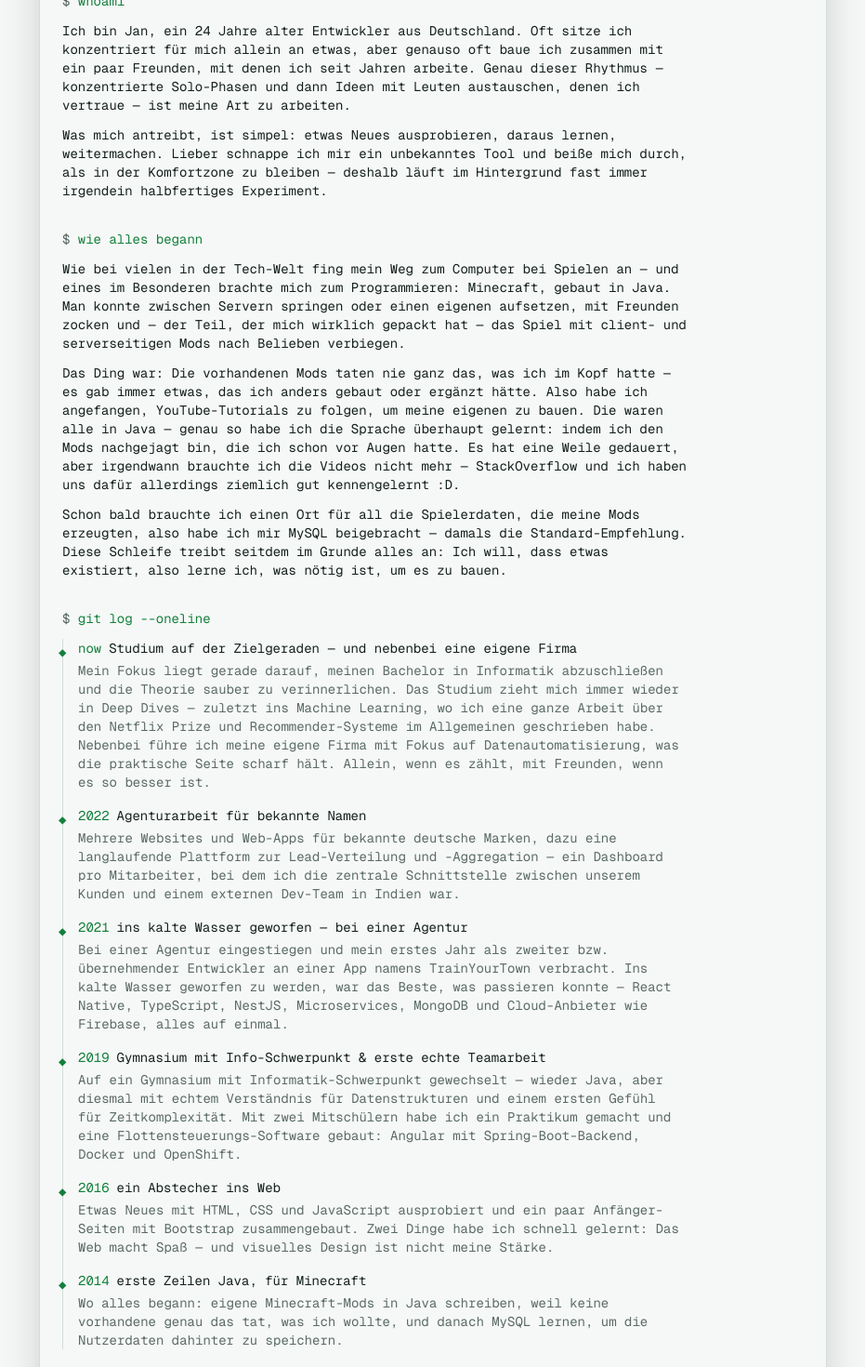
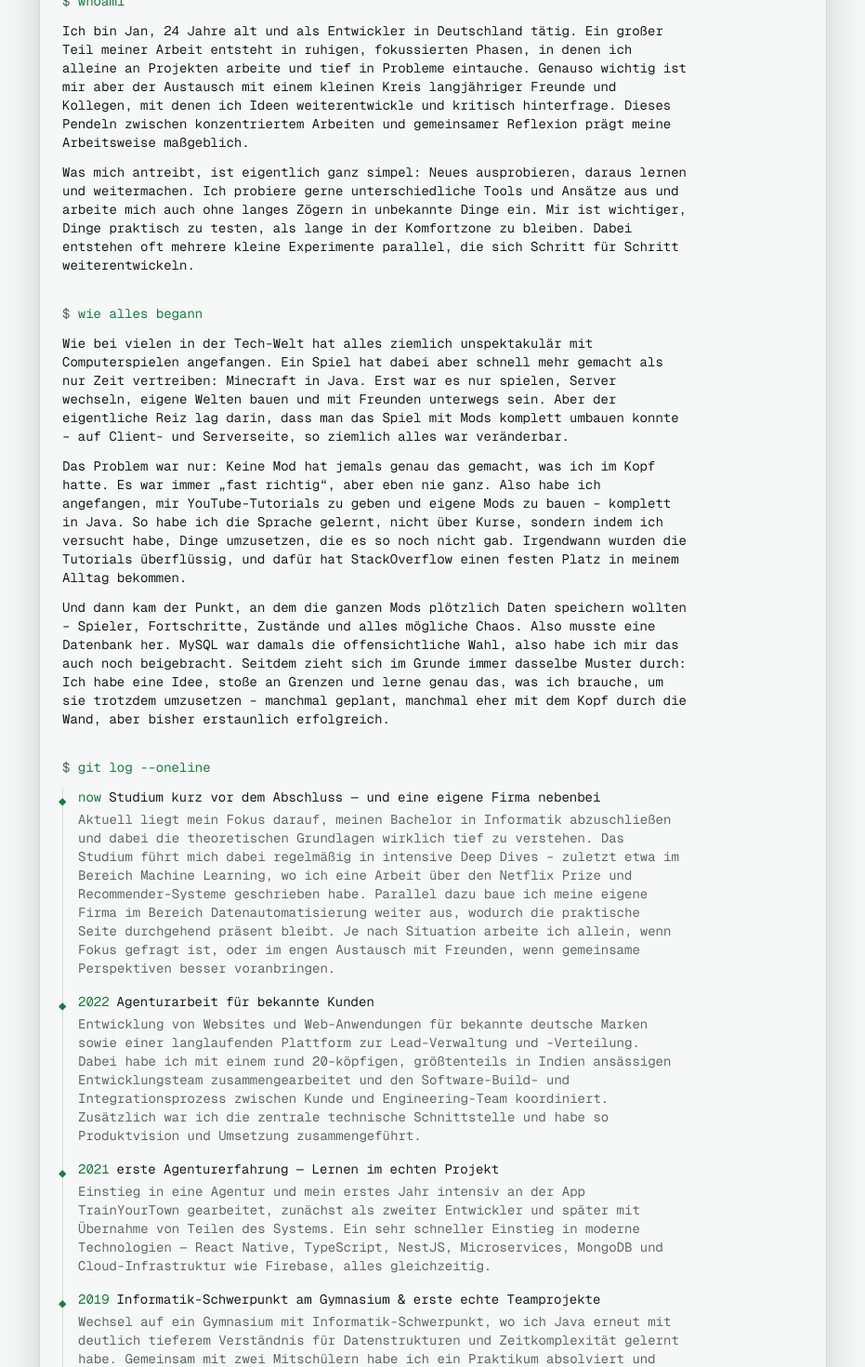
Before and after one commit to janguenzel/personal-website, a Next.js app: page /de/about in a window 1280 px wide. Shown: the part 200-1670 px from the top of the page at 93% size, without its empty margins (174-1105 px from the left). Built offline with nearby package versions, Linux system fonts and the light colour scheme; no server answers.

Commit message:
feat: update personal timeline description

```diff
--- a/content/about.ts
+++ b/content/about.ts
@@ -41,28 +41,28 @@ const age = yearsSince(BIRTH_DATE);
 /** "How I am" — a few short personality paragraphs. */
 export const intro: Localized[] = [
   {
-    en: `I'm Jan, a ${age}-year-old developer from Germany. A lot of the time I'm heads-down on my own, but just as often I'm building something with a small group of friends I've worked with for years. That rhythm — focused solo stretches, then bouncing ideas off people I trust — is exactly how I like to work.`,
-    de: `Ich bin Jan, ein ${age} Jahre alter Entwickler aus Deutschland. Oft sitze ich konzentriert für mich allein an etwas, aber genauso oft baue ich zusammen mit ein paar Freunden, mit denen ich seit Jahren arbeite. Genau dieser Rhythmus — konzentrierte Solo-Phasen und dann Ideen mit Leuten austauschen, denen ich vertraue — ist meine Art zu arbeiten.`,
+    en: `I’m Jan, ${age} years old and a developer based in Germany. A large part of my work happens in quiet, focused sessions where I work alone and dive deep into problems. Just as important, however, is the exchange with a small circle of long-time friends and collaborators, with whom I develop ideas further and challenge them critically. This balance between concentrated solo work and collaborative reflection with people I trust is what defines my way of working.`,
+    de: `Ich bin Jan, ${age} Jahre alt und als Entwickler in Deutschland tätig. Ein großer Teil meiner Arbeit entsteht in ruhigen, fokussierten Phasen, in denen ich alleine an Projekten arbeite und tief in Probleme eintauche. Genauso wichtig ist mir aber der Austausch mit einem kleinen Kreis langjähriger Freunde und Kollegen, mit denen ich Ideen weiterentwickle und kritisch hinterfrage. Dieses Pendeln zwischen konzentriertem Arbeiten und gemeinsamer Reflexion prägt meine Arbeitsweise maßgeblich.`,
   },
   {
-    en: "What keeps me going is simple: try something new, learn from it, keep moving. I'd rather pick up an unfamiliar tool and figure it out the hard way than stay in my comfort zone — so there's almost always some half-finished experiment running in the background.",
-    de: "Was mich antreibt, ist simpel: etwas Neues ausprobieren, daraus lernen, weitermachen. Lieber schnappe ich mir ein unbekanntes Tool und beiße mich durch, als in der Komfortzone zu bleiben — deshalb läuft im Hintergrund fast immer irgendein halbfertiges Experiment.",
+    en: "What drives me is actually quite simple: trying new things, learning from them, and moving forward. I enjoy exploring different tools and approaches and don’t hesitate to dive into unfamiliar territory. I care more about testing things in practice than staying in a comfort zone for too long. Along the way, I often end up running several small experiments in parallel that gradually evolve over time.",
+    de: "Was mich antreibt, ist eigentlich ganz simpel: Neues ausprobieren, daraus lernen und weitermachen. Ich probiere gerne unterschiedliche Tools und Ansätze aus und arbeite mich auch ohne langes Zögern in unbekannte Dinge ein. Mir ist wichtiger, Dinge praktisch zu testen, als lange in der Komfortzone zu bleiben. Dabei entstehen oft mehrere kleine Experimente parallel, die sich Schritt für Schritt weiterentwickeln.",
   },
 ];
 
 /** "How I started coding and why." */
 export const origin: Localized[] = [
   {
-    en: "Like a lot of people in tech, my path into computers started with games — and one in particular pointed me toward code: Minecraft, built in Java. You could hop between servers or spin up your own, play with friends, and — the part that really hooked me — bend the game to your will with client- and server-side mods.",
-    de: "Wie bei vielen in der Tech-Welt fing mein Weg zum Computer bei Spielen an — und eines im Besonderen brachte mich zum Programmieren: Minecraft, gebaut in Java. Man konnte zwischen Servern springen oder einen eigenen aufsetzen, mit Freunden zocken und — der Teil, der mich wirklich gepackt hat — das Spiel mit client- und serverseitigen Mods nach Belieben verbiegen.",
+    en: "Like for many people in tech, it all started pretty unspectacularly with video games. One in particular quickly became more than just a way to pass the time: Minecraft in Java. At first, it was just playing, hopping between servers, building worlds, and hanging out with friends. But what really pulled me in was the ability to completely reshape the game through mods — both on the client and server side. Pretty much everything was up for change.",
+    de: "Wie bei vielen in der Tech-Welt hat alles ziemlich unspektakulär mit Computerspielen angefangen. Ein Spiel hat dabei aber schnell mehr gemacht als nur Zeit vertreiben: Minecraft in Java. Erst war es nur spielen, Server wechseln, eigene Welten bauen und mit Freunden unterwegs sein. Aber der eigentliche Reiz lag darin, dass man das Spiel mit Mods komplett umbauen konnte – auf Client- und Serverseite, so ziemlich alles war veränderbar.",
   },
   {
-    en: "The thing was, the mods out there never did quite what I had in mind — there was always something I'd have built differently or added. So I started following YouTube tutorials to make my own. They were all in Java, which is how I picked up the language in the first place: by chasing the mods I could already picture in my head. It took a while, but eventually I didn't need the videos anymore — StackOverflow and I got to know each other very well, though :D.",
-    de: "Das Ding war: Die vorhandenen Mods taten nie ganz das, was ich im Kopf hatte — es gab immer etwas, das ich anders gebaut oder ergänzt hätte. Also habe ich angefangen, YouTube-Tutorials zu folgen, um meine eigenen zu bauen. Die waren alle in Java — genau so habe ich die Sprache überhaupt gelernt: indem ich den Mods nachgejagt bin, die ich schon vor Augen hatte. Es hat eine Weile gedauert, aber irgendwann brauchte ich die Videos nicht mehr — StackOverflow und ich haben uns dafür allerdings ziemlich gut kennengelernt :D.",
+    en: "The only issue was: no mod ever did exactly what I had in mind. It was always “close enough,” but never quite there. So I started following YouTube tutorials and building my own mods from scratch — all in Java. That’s how I actually learned the language, not through structured courses, but by trying to build things that didn’t exist yet. At some point, the tutorials became unnecessary, and StackOverflow became a very regular part of my life instead.",
+    de: "Das Problem war nur: Keine Mod hat jemals genau das gemacht, was ich im Kopf hatte. Es war immer „fast richtig“, aber eben nie ganz. Also habe ich angefangen, mir YouTube-Tutorials zu geben und eigene Mods zu bauen – komplett in Java. So habe ich die Sprache gelernt, nicht über Kurse, sondern indem ich versucht habe, Dinge umzusetzen, die es so noch nicht gab. Irgendwann wurden die Tutorials überflüssig, und dafür hat StackOverflow einen festen Platz in meinem Alltag bekommen.",
   },
   {
-    en: "Before long I needed somewhere to keep all the player data my mods were generating, so I taught myself MySQL — the go-to recommendation back then. That loop has driven pretty much everything since: I want something to exist, so I learn whatever it takes to build it.",
-    de: "Schon bald brauchte ich einen Ort für all die Spielerdaten, die meine Mods erzeugten, also habe ich mir MySQL beigebracht — damals die Standard-Empfehlung. Diese Schleife treibt seitdem im Grunde alles an: Ich will, dass etwas existiert, also lerne ich, was nötig ist, um es zu bauen.",
+    en: "Then came the moment where all those mods suddenly needed to store data — players, progress, states, and all kinds of chaos. So I had to learn a database. MySQL was the obvious choice back then, so I picked that up too. Since then, the same pattern has basically repeated itself: I have an idea, I hit a limit, and I learn whatever I need to push past it — sometimes intentionally, sometimes by running headfirst into the wall, but so far, it’s worked surprisingly well.",
+    de: "Und dann kam der Punkt, an dem die ganzen Mods plötzlich Daten speichern wollten – Spieler, Fortschritte, Zustände und alles mögliche Chaos. Also musste eine Datenbank her. MySQL war damals die offensichtliche Wahl, also habe ich mir das auch noch beigebracht. Seitdem zieht sich im Grunde immer dasselbe Muster durch: Ich habe eine Idee, stoße an Grenzen und lerne genau das, was ich brauche, um sie trotzdem umzusetzen – manchmal geplant, manchmal eher mit dem Kopf durch die Wand, aber bisher erstaunlich erfolgreich.",
   },
 ];
 
@@ -71,67 +71,67 @@ export const timeline: TimelineEntry[] = [
   {
     when: "now",
     title: {
-      en: "finishing my CS degree — and a company on the side",
-      de: "Studium auf der Zielgeraden — und nebenbei eine eigene Firma",
+      en: "finishing my CS degree while building a company",
+      de: "Studium kurz vor dem Abschluss — und eine eigene Firma nebenbei",
     },
     body: {
-      en: "My main focus right now is wrapping up a Bachelor's in Computer Science and getting the theory properly under my belt. The degree keeps pulling me into deep dives — most recently machine learning, where I wrote a whole paper on the Netflix Prize and recommender systems more broadly. Alongside it I run my own company focused on data automation, which keeps the hands-on side sharp. Solo when it counts, with friends when it's better that way.",
-      de: "Mein Fokus liegt gerade darauf, meinen Bachelor in Informatik abzuschließen und die Theorie sauber zu verinnerlichen. Das Studium zieht mich immer wieder in Deep Dives — zuletzt ins Machine Learning, wo ich eine ganze Arbeit über den Netflix Prize und Recommender-Systeme im Allgemeinen geschrieben habe. Nebenbei führe ich meine eigene Firma mit Fokus auf Datenautomatisierung, was die praktische Seite scharf hält. Allein, wenn es zählt, mit Freunden, wenn es so besser ist.",
+      en: "I’m currently focused on completing my Bachelor’s in Computer Science while deepening my understanding of the theoretical foundations behind it. The program regularly pulls me into deep dives — most recently into machine learning, where I explored the Netflix Prize and recommender systems in a written paper. Alongside that, I’m growing my own company in data automation, which keeps the practical side constantly active. Depending on the context, I either work alone when deep focus is needed or collaborate closely with friends when shared thinking leads to better outcomes.",
+      de: "Aktuell liegt mein Fokus darauf, meinen Bachelor in Informatik abzuschließen und dabei die theoretischen Grundlagen wirklich tief zu verstehen. Das Studium führt mich dabei regelmäßig in intensive Deep Dives – zuletzt etwa im Bereich Machine Learning, wo ich eine Arbeit über den Netflix Prize und Recommender-Systeme geschrieben habe. Parallel dazu baue ich meine eigene Firma im Bereich Datenautomatisierung weiter aus, wodurch die praktische Seite durchgehend präsent bleibt. Je nach Situation arbeite ich allein, wenn Fokus gefragt ist, oder im engen Austausch mit Freunden, wenn gemeinsame Perspektiven besser voranbringen.",
     },
   },
   {
     when: "2022",
     title: {
-      en: "agency work for names you'd recognise",
-      de: "Agenturarbeit für bekannte Namen",
+      en: "agency work for well-known clients",
+      de: "Agenturarbeit für bekannte Kunden",
     },
     body: {
-      en: "Several websites and web apps for well-known German brands, plus a long-running lead distribution & aggregation platform — a per-employee dashboard where I was the main coordinator between our client and an external dev team in India.",
-      de: "Mehrere Websites und Web-Apps für bekannte deutsche Marken, dazu eine langlaufende Plattform zur Lead-Verteilung und -Aggregation — ein Dashboard pro Mitarbeiter, bei dem ich die zentrale Schnittstelle zwischen unserem Kunden und einem externen Dev-Team in Indien war.",
+      en: "Built websites and web applications for established German brands, alongside a long-running lead management and distribution platform. I worked with a roughly 20-person development team, mostly based in India, and coordinated the software building and integration process between the client and the engineering team. I also acted as the main technical bridge, ensuring alignment between product vision and implementation.",
+      de: "Entwicklung von Websites und Web-Anwendungen für bekannte deutsche Marken sowie einer langlaufenden Plattform zur Lead-Verwaltung und -Verteilung. Dabei habe ich mit einem rund 20-köpfigen, größtenteils in Indien ansässigen Entwicklungsteam zusammengearbeitet und den Software-Build- und Integrationsprozess zwischen Kunde und Engineering-Team koordiniert. Zusätzlich war ich die zentrale technische Schnittstelle und habe so Produktvision und Umsetzung zusammengeführt.",
     },
   },
   {
     when: "2021",
     title: {
-      en: "thrown in at the deep end at an agency",
-      de: "ins kalte Wasser geworfen — bei einer Agentur",
+      en: "early agency experience — learning by doing",
+      de: "erste Agenturerfahrung — Lernen im echten Projekt",
     },
     body: {
-      en: "Joined an agency and spent my first year as the second / taking-over dev on an app called TrainYourTown. Getting thrown in at the deep end turned out to be the best thing that could've happened — React Native, TypeScript, NestJS, microservices, MongoDB and cloud providers like Firebase, all at once.",
-      de: "Bei einer Agentur eingestiegen und mein erstes Jahr als zweiter bzw. übernehmender Entwickler an einer App namens TrainYourTown verbracht. Ins kalte Wasser geworfen zu werden, war das Beste, was passieren konnte — React Native, TypeScript, NestJS, Microservices, MongoDB und Cloud-Anbieter wie Firebase, alles auf einmal.",
+      en: "Joined an agency and spent my first year deeply involved in a project called TrainYourTown, initially as the second developer and later taking over parts of the system. It was a fast-paced introduction to modern stacks — React Native, TypeScript, NestJS, microservices, MongoDB, and cloud infrastructure like Firebase, all at once.",
+      de: "Einstieg in eine Agentur und mein erstes Jahr intensiv an der App TrainYourTown gearbeitet, zunächst als zweiter Entwickler und später mit Übernahme von Teilen des Systems. Ein sehr schneller Einstieg in moderne Technologien — React Native, TypeScript, NestJS, Microservices, MongoDB und Cloud-Infrastruktur wie Firebase, alles gleichzeitig.",
     },
   },
   {
     when: "2019",
     title: {
-      en: "CS-focused Gymnasium & first real teamwork",
-      de: "Gymnasium mit Info-Schwerpunkt & erste echte Teamarbeit",
+      en: "CS-focused high school & first real engineering teamwork",
+      de: "Informatik-Schwerpunkt am Gymnasium & erste echte Teamprojekte",
     },
     body: {
-      en: "Switched to a Gymnasium with a computer-science focus — Java again, but this time a real understanding of data structures and a first taste of time complexity. With two classmates I did an internship building fleet-control software: Angular with a Spring Boot backend, Docker and OpenShift.",
-      de: "Auf ein Gymnasium mit Informatik-Schwerpunkt gewechselt — wieder Java, aber diesmal mit echtem Verständnis für Datenstrukturen und einem ersten Gefühl für Zeitkomplexität. Mit zwei Mitschülern habe ich ein Praktikum gemacht und eine Flottensteuerungs-Software gebaut: Angular mit Spring-Boot-Backend, Docker und OpenShift.",
+      en: "Transferred to a computer-science focused high school where I revisited Java with a much deeper understanding of data structures and algorithmic complexity. Together with two classmates, I completed an internship building fleet management software using Angular, a Spring Boot backend, Docker, and OpenShift.",
+      de: "Wechsel auf ein Gymnasium mit Informatik-Schwerpunkt, wo ich Java erneut mit deutlich tieferem Verständnis für Datenstrukturen und Zeitkomplexität gelernt habe. Gemeinsam mit zwei Mitschülern habe ich ein Praktikum absolviert und eine Flottensteuerungs-Software entwickelt – mit Angular, Spring-Boot-Backend, Docker und OpenShift.",
     },
   },
   {
     when: "2016",
     title: {
-      en: "a detour into the web",
-      de: "ein Abstecher ins Web",
+      en: "first steps into web development",
+      de: "erste Schritte in der Webentwicklung",
     },
     body: {
-      en: "Tried something new with HTML, CSS and JavaScript and put together some beginner sites with Bootstrap. I learned two things fast: the web is fun, and visual design is not my strong suit.",
-      de: "Etwas Neues mit HTML, CSS und JavaScript ausprobiert und ein paar Anfänger-Seiten mit Bootstrap zusammengebaut. Zwei Dinge habe ich schnell gelernt: Das Web macht Spaß — und visuelles Design ist nicht meine Stärke.",
+      en: "Started experimenting with HTML, CSS, and JavaScript, building simple beginner websites with Bootstrap. Two things became obvious quickly: building for the web is fun, and visual design is not where my strengths lie.",
+      de: "Erste Experimente mit HTML, CSS und JavaScript und Bau einfacher Webseiten mit Bootstrap. Zwei Dinge wurden schnell klar: Webentwicklung macht Spaß — und visuelles Design gehört nicht zu meinen Stärken.",
     },
   },
   {
     when: "2014",
     title: {
-      en: "first lines of Java, for Minecraft",
-      de: "erste Zeilen Java, für Minecraft",
+      en: "first Java code through Minecraft mods",
+      de: "erste Java-Erfahrung durch Minecraft-Mods",
     },
     body: {
-      en: "Where it all started: writing my own Minecraft mods in Java because no existing one did exactly what I wanted, then picking up MySQL to store the user data behind them.",
-      de: "Wo alles begann: eigene Minecraft-Mods in Java schreiben, weil keine vorhandene genau das tat, was ich wollte, und danach MySQL lernen, um die Nutzerdaten dahinter zu speichern.",
+      en: "Everything started with Minecraft modding in Java — driven by the need to change how the game worked beyond what existing mods allowed. That curiosity eventually led me to MySQL as I began storing and managing data behind my creations.",
+      de: "Alles begann mit Minecraft-Modding in Java — aus dem Wunsch heraus, das Spiel über bestehende Mods hinaus zu verändern. Diese Neugier führte mich später zu MySQL, um die Daten hinter meinen eigenen Projekten zu speichern und zu verwalten.",
     },
   },
 ];
@@ -149,7 +149,7 @@ export const skills: Skill[] = [
 /** Closing note — what I'm into right now / off the keyboard. */
 export const now: Localized[] = [
   {
-    en: "Right now most of my energy goes into the last stretch of my CS degree — that's the focus. Around it I run my own company, automating the boring, repetitive data work that eats people's days. The pattern from the Minecraft days hasn't really changed: find something worth building, learn whatever's missing, ship it. And yes — I use Arch, btw.",
-    de: "Aktuell fließt der Großteil meiner Energie in die letzte Etappe meines Informatikstudiums — das ist der Fokus. Drumherum führe ich meine eigene Firma und automatiere die langweilige, sich wiederholende Datenarbeit, die Leuten den Tag frisst. Das Muster aus Minecraft-Zeiten hat sich nicht wirklich geändert: etwas finden, das es zu bauen lohnt, lernen, was fehlt, und es ausliefern. Und ja — ich nutze Arch, btw.",
+    en: "Right now, most of my energy goes into the final stretch of my Computer Science degree — that’s the clear priority. Alongside that, I’m building my own company, focused on automating repetitive and time-consuming data work that tends to drain people’s day. At its core, the pattern hasn’t really changed since my Minecraft days: find something worth building, learn whatever is missing along the way, and ship it. And yes — I use Arch, btw.",
+    de: "Aktuell liegt mein Fokus auf der letzten Etappe meines Informatikstudiums – das hat klar Priorität. Parallel dazu baue ich meine eigene Firma weiter aus, mit dem Ziel, repetitive und zeitraubende Datenarbeit zu automatisieren und damit echte Entlastung im Alltag zu schaffen. Im Kern ist das Muster seit den Minecraft-Zeiten ziemlich unverändert geblieben: etwas finden, das sich zu bauen lohnt, genau das lernen, was dafür fehlt, und es dann umsetzen. Und ja — ich nutze Arch, btw.",
   },
 ];
```
